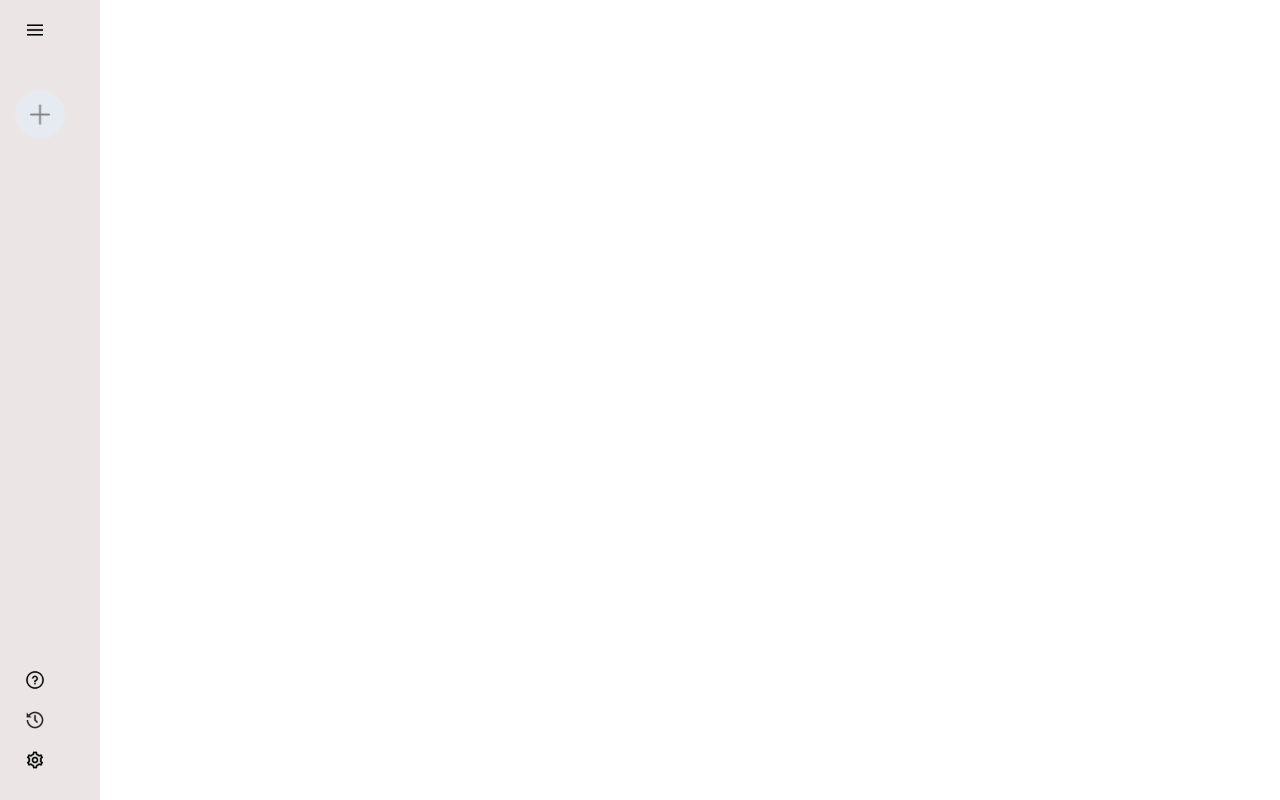
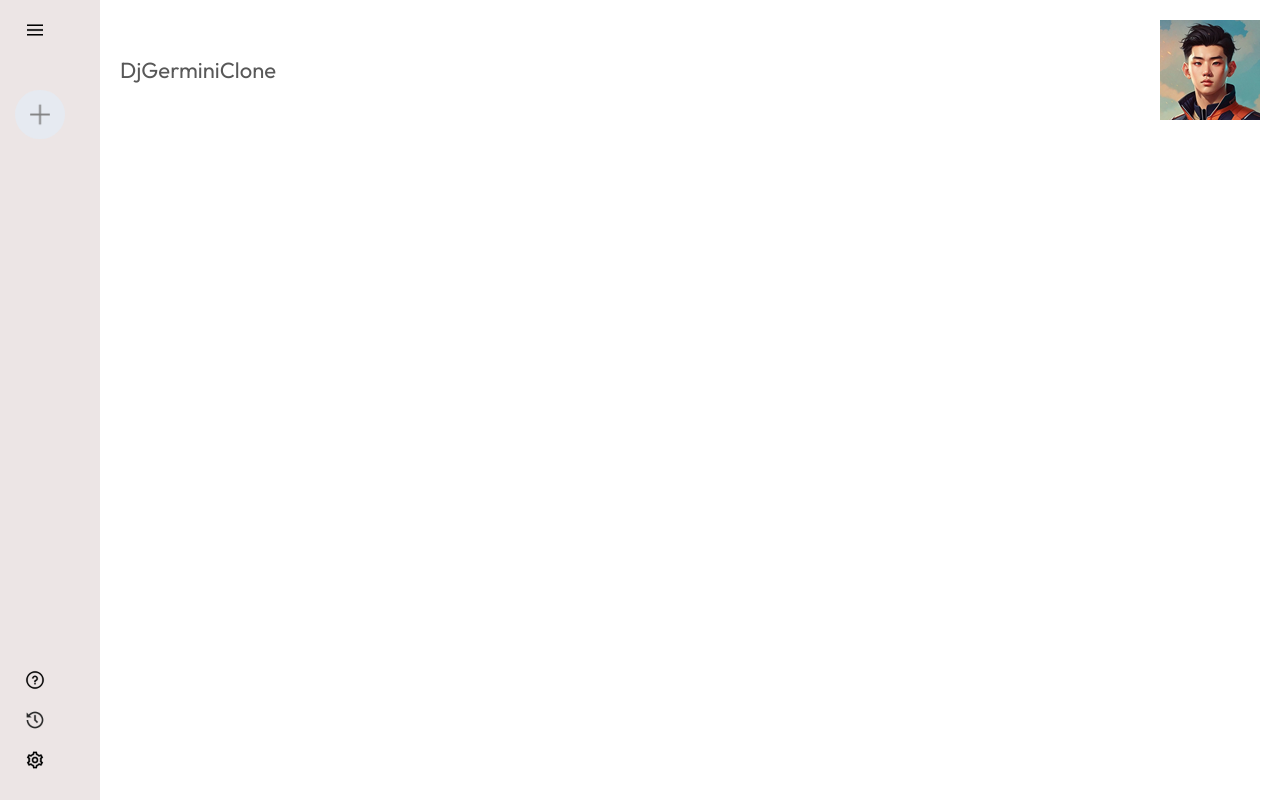
Before and after one commit to dikgobe/GerminiClone, a React (Vite) app in the folder GerminiClone/: page / in a window 1280 px wide. Built offline with nearby package versions, Linux system fonts and the light colour scheme.

Commit message:
updated and styled the nav bar

```diff
--- a/GerminiClone/src/App.jsx
+++ b/GerminiClone/src/App.jsx
@@ -1,10 +1,12 @@
 import React from 'react'
 import Sidebar from './components/sidebar/sidebar'
+import Main from './components/main/main'
 
 const App = () => {
   return (
     <>
     <Sidebar/>
+    <Main/>
     </>
   )
 }
--- /dev/null
+++ b/GerminiClone/src/components/Main/Main.css
@@ -0,0 +1,15 @@
+.main{
+flex: 1;
+min-height: 100vh;
+padding-bottom: 15vh;
+position: relative;
+}
+
+.main .nav{
+    display: flex;
+    align-items: center;
+    justify-content: space-between;
+    font-size: 22px;
+    padding: 20px;
+    color: #585858;
+}
--- /dev/null
+++ b/GerminiClone/src/components/Main/Main.jsx
@@ -0,0 +1,16 @@
+import React from 'react'
+import { assets } from '../../assets/assets'
+import './Main.css'
+
+const main = () => {
+  return (
+    <div className='main'>
+        <div className="nav">
+            <p>DjGerminiClone</p>
+            <img src={assets.user_icon} alt="" />
+        </div>
+    </div>
+  )
+}
+
+export default main
--- a/GerminiClone/src/index.css
+++ b/GerminiClone/src/index.css
@@ -1,7 +1,10 @@
+@import url('https://fonts.googleapis.com/css2?family=Outfit:wght@100..900&display=swap');
+
 *{
   padding: 0;
   margin: 0;
   box-sizing: border-box;
+  font-family: outfit;
 }
 
 #root{
```
